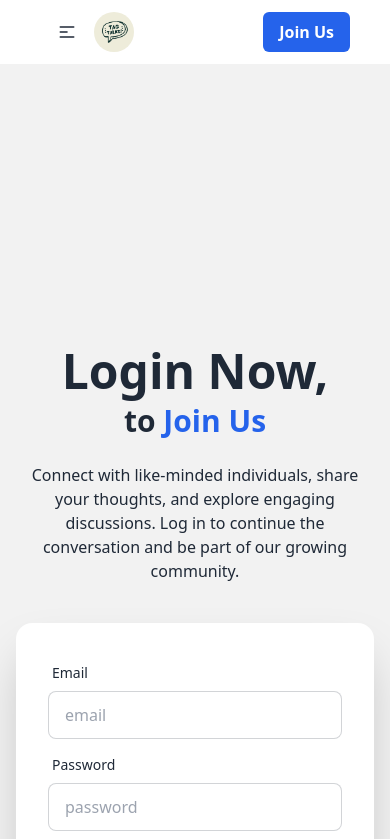
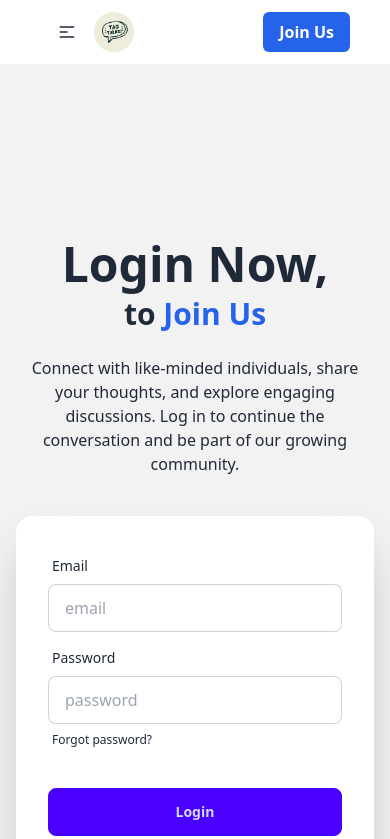
Before and after one commit to Shifat507/tagTalks-client-side, a React (Vite) app: page /login in a window 390 px wide. Shown: the top 839 px of the page. Built offline with nearby package versions, Linux system fonts and the light colour scheme; no server answers.

Commit message:
update login page

```diff
--- a/src/pages/Login.jsx
+++ b/src/pages/Login.jsx
@@ -79,7 +79,7 @@ const Login = () => {
 
                     <div className="text-center lg:text-left">
                         <div>
-                            <Lottie animationData={loginAnimation} className='w-80 mx-auto'></Lottie>
+                            <Lottie animationData={loginAnimation} className='w-48 md:w-80 mx-auto'></Lottie>
                         </div>
                         <h1 className="text-5xl font-bold mb-2">Login Now, </h1>
                         <span className='text-3xl font-bold'>to <span className='text-blue-600'>Join Us</span></span>
```
